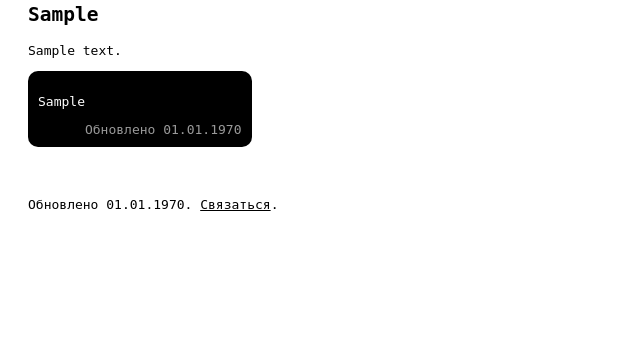
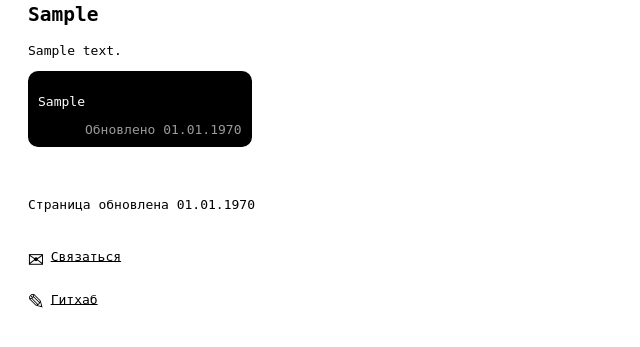
Before and after one commit to muromizm/irclist.ru, a PHP site: page / in a window 1280 px wide. Shown: the part 256-603 px from the top of the page, without its empty margins (0-640 px from the left). Run offline with PHP 8.4, Linux system fonts and the light colour scheme; tables that the repository leaves empty or names only in its code hold one stand-in row (values such as "Sample post"); a stand-in replaces the project's code that opens the database connection; some libraries are stand-ins or nearby versions.

Commit message:
Баг с датой обновления страницы + добавил ссылку на гитхаб

```diff
--- a/index.php
+++ b/index.php
@@ -5,7 +5,7 @@ $items = (new mysqli(HOST, USER, PASS, DB))
     ->query("SELECT * FROM `servers` ORDER BY `domain` ASC")
     ->fetch_all(MYSQLI_ASSOC);
 
-$updatedAt = 0;
+$updatedAt = max(array_column($items, 'updated_at'));
 ?>
 <!DOCTYPE html>
 <html lang="ru">
@@ -49,6 +49,7 @@ $updatedAt = 0;
             }
             .updated {
                 margin-top: 50px;
+                margin-bottom: 30px;
             }
             #topcontrol {
                 background: #ffffff;
@@ -71,6 +72,11 @@ $updatedAt = 0;
             .updated-at {
                 color: #999999;
                 text-align: right;
+            }
+            .icon {
+                font-size: xx-large;
+                margin-right: 7px;
+                vertical-align: middle;
             }
         </style>
     </head>
@@ -96,9 +102,6 @@ $updatedAt = 0;
             <ol>
 
             <?php foreach ($items as $i => $item) { ?>
-                <?php if ($item["updated_at"] > $updatedAt) {
-                    $updatedAt = $item["updated_at"];
-                } ?>
                 <?php if ($item["motd"]) { ?>
                 <li><a href="#server-<?= str_pad($i, 2, '0', STR_PAD_LEFT) ?>"><?= $item["domain"] ?></a><?= $item["menu_comment"] ? ' <span class="remark">' . $item["menu_comment"] . '</span>' : '' ?></li>
                 <?php } ?>
@@ -122,7 +125,9 @@ $updatedAt = 0;
             <?php } ?>
         <?php } ?>
 
-        <p class="updated">Обновлено <?= date("d.m.Y", $item["updated_at"]) ?>. <a href="mailto:melloist@yandex.ru">Связаться</a>.</p>
+        <p class="updated">Страница обновлена <?= date("d.m.Y", $updatedAt) ?></p>
+        <p><span class="icon">&#9993;</span><a href="mailto:melloist@yandex.ru">Связаться</a></p>
+        <p><span class="icon">&#9998;</span><a href="https://github.com/muromizm/irclist.ru" rel="nofollow">Гитхаб</a></p>
         <div id="topcontrol" title="Наверх">
             <p class="arrow">&uarr;</p>
             <p>Наверх</p>
```
